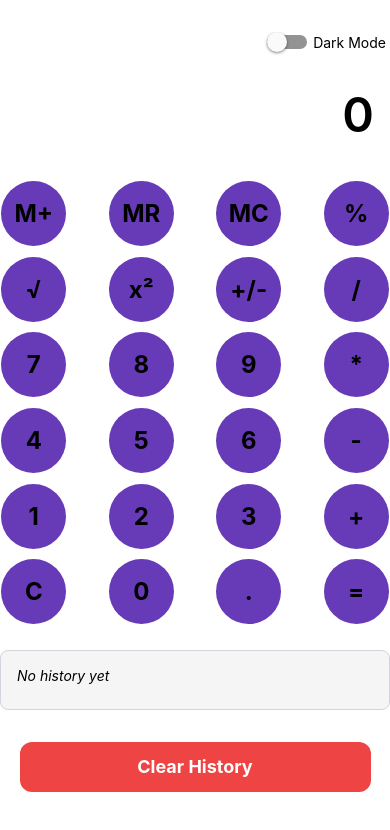
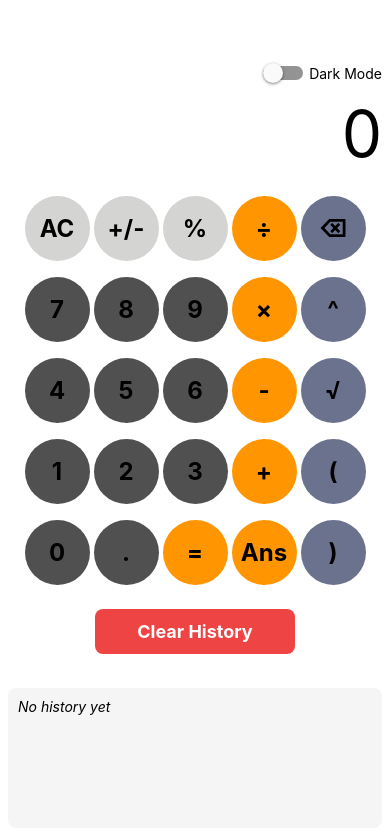
Before and after one commit to sergiomontey/multiCalculator, a React Native app in the folder myCalculator/: screen / in a window 390 px wide. Shown: the top 830 px of the page. Built offline with nearby package versions, Linux system fonts and the light colour scheme.

Commit message:
Changed Calculator logic
updated logic

```diff
--- a/myCalculator/components/CalculatorButton.tsx
+++ b/myCalculator/components/CalculatorButton.tsx
@@ -3,14 +3,15 @@
  * Author: Sergio Montecinos
  * Date: April 30, 2025
  * Description:
- *   A reusable calculator button that supports both standard and clear-button styling,
- *   dynamically themed for dark and light modes.
+ *   A hybrid calculator button component that supports dynamic theming (light/dark)
+ *   and fixed iOS-style types ('dark', 'light', 'accent', 'clear', 'default').
+ *   This balances aesthetic consistency with dynamic adaptability.
  * Design Pattern:
+ *   - Strategy Pattern via `type` mapping
  *   - Presentational Component Pattern
- *   - Strategy Pattern via conditional props
- * Principles Applied:
+ * Principles:
+ *   - Open/Closed Principle
  *   - Separation of Concerns
- *   - Open/Closed Principle
  *   - DRY (Don't Repeat Yourself)
  */
 
@@ -20,29 +21,42 @@ import styles from '../styles/buttonStyles';
 import { colors } from '../styles/theme';
 import { useTheme } from '../context/ThemeContext';
 
+// Supported button types
+type ButtonType = 'default' | 'clear' | 'dark' | 'light' | 'accent' | 'utility';
+
 interface Props {
   label: string;
   onPress: () => void;
-  type?: 'clear' | 'default';
+  type?: ButtonType;
 }
 
 export default function CalculatorButton({ label, onPress, type = 'default' }: Props) {
   const { isDark } = useTheme();
   const themeColors = isDark ? colors.dark : colors.light;
 
-  const isClear = type === 'clear';
+  // Style mapping strategy
+  const styleMap: Record<ButtonType, any> = {
+    default: [styles.button, { backgroundColor: themeColors.primary }],
+    clear: [styles.clearButton],
+    dark: [styles.button, styles.dark],
+    light: [styles.button, styles.light],
+    accent: [styles.button, styles.accent],
+    utility: [styles.button, styles.utility],
+  // Add more styles as needed
+  };
 
-  const buttonStyle = isClear
-    ? [styles.clearButton]
-    : [styles.button, { backgroundColor: themeColors.primary }];
-
-  const textStyle = isClear
-    ? styles.clearText
-    : [styles.text, { color: themeColors.text }];
+  const textStyleMap: Record<ButtonType, any> = {
+    default: [styles.text, { color: themeColors.text }],
+    clear: styles.clearText,
+    dark: styles.text,
+    light: styles.text,
+    accent: styles.text,
+    utility: styles.text, // ✅ reuse default text style
+  };
 
   return (
-    <TouchableOpacity style={buttonStyle} onPress={onPress}>
-      <Text style={textStyle}>{label}</Text>
+    <TouchableOpacity style={styleMap[type]} onPress={onPress}>
+      <Text style={textStyleMap[type]}>{label}</Text>
     </TouchableOpacity>
   );
 }
--- a/myCalculator/screens/HomeScreen.tsx
+++ b/myCalculator/screens/HomeScreen.tsx
@@ -3,14 +3,14 @@
  * Author: Sergio Montecinos
  * Date: April 30, 2025
  * Description:
- *   Main calculator interface. Includes input display, theme toggle, responsive button grid,
- *   history viewer, and clear history functionality.
+ *   Main calculator screen with 5-column layout including utility buttons and 'Ans' support.
+ *   Clean iOS-style layout with dark/light themes and scrollable history.
  * Design Pattern:
  *   - Container Component Pattern
  * Principles:
- *   - SRP (Single Responsibility Principle)
- *   - Composition over Inheritance
- *   - Separation of Concerns
+ *   - SRP
+ *   - Open/Closed Principle
+ *   - Strong Typing and Layout Separation
  */
 
 import React, { useState } from 'react';
@@ -18,16 +18,20 @@ import {
   View,
   Text,
   Switch,
+  SafeAreaView,
   ScrollView,
-  SafeAreaView,
 } from 'react-native';
 import CalculatorButton from '../components/CalculatorButton';
+import globalStyles from '../styles/globalStyles';
 import { useTheme } from '../context/ThemeContext';
-import globalStyles from '../styles/globalStyles';
-import displayStyles from '../styles/displayStyles';
-import historyStyles from '../styles/historyStyles';
 import { colors } from '../styles/theme';
-import { evaluateExpression } from '../utils/calculatorLogic';
+
+type ButtonType = 'default' | 'clear' | 'dark' | 'light' | 'accent' | 'utility';
+
+type ButtonConfig = {
+  label: string;
+  type: ButtonType;
+};
 
 export default function HomeScreen() {
   const { isDark, toggleTheme } = useTheme();
@@ -37,78 +41,159 @@ export default function HomeScreen() {
   const [history, setHistory] = useState<string[]>([]);
 
   const handlePress = (value: string) => {
-    if (value === 'C') {
+    if (value === 'AC') {
       setDisplay('');
     } else if (value === '=') {
-      const result = evaluateExpression(display);
+      try {
+        const result = eval(
+          display
+            .replace(/√/g, 'Math.sqrt')
+            .replace(/\^/g, '**')
+            .replace(/÷/g, '/')
+            .replace(/×/g, '*')
+        );
         const entry = `${display} = ${result}`;
         setHistory(prev => [...prev, entry]);
         setDisplay(result.toString());
+      } catch {
+        setDisplay('Error');
+      }
+    } else if (value === '⌫') {
+      setDisplay(prev => prev.slice(0, -1));
+    } else if (value === '√') {
+      setDisplay(prev => prev + '√(');
+    } else if (value === 'Ans') {
+      const last = history.length ? history[history.length - 1].split('=')[1].trim() : '';
+      if (last) setDisplay(prev => prev + last);
+    } else if (value === '+/-') {
+      setDisplay(prev => {
+        const match = prev.match(/(-?\d+\.?\d*)$/); // match last number
+        if (!match) return prev;
+
+        const number = match[1];
+        const toggled = number.startsWith('-')
+          ? number.slice(1)
+          : `-${number}`;
+
+        return prev.slice(0, prev.length - number.length) + toggled;
+      });
     } else {
       setDisplay(prev => prev + value);
     }
   };
 
-  const handleClearHistory = () => {
-    setHistory([]);
-  };
 
-  const buttonRows = [
-    ['M+','MR', 'MC', '%'],
-    ['√', 'x²', '+/-', '/'],
-    ['7', '8', '9', '*'],
-    ['4', '5', '6', '-'],
-    ['1', '2', '3', '+'],
-    ['C', '0', '.', '='],
+  const handleClearHistory = () => setHistory([]);
+
+  const buttonRows: ButtonConfig[][] = [
+    [
+      { label: 'AC', type: 'light' },
+      { label: '+/-', type: 'light' },
+      { label: '%', type: 'light' },
+      { label: '÷', type: 'accent' },
+      { label: '⌫', type: 'utility' },
+    ],
+    [
+      { label: '7', type: 'dark' },
+      { label: '8', type: 'dark' },
+      { label: '9', type: 'dark' },
+      { label: '×', type: 'accent' },
+      { label: '^', type: 'utility' },
+    ],
+    [
+      { label: '4', type: 'dark' },
+      { label: '5', type: 'dark' },
+      { label: '6', type: 'dark' },
+      { label: '-', type: 'accent' },
+      { label: '√', type: 'utility' },
+    ],
+    [
+      { label: '1', type: 'dark' },
+      { label: '2', type: 'dark' },
+      { label: '3', type: 'dark' },
+      { label: '+', type: 'accent' },
+      { label: '(', type: 'utility' },
+    ],
+    [
+      { label: '0', type: 'dark' },
+      { label: '.', type: 'dark' },
+      { label: '=', type: 'accent' },
+      { label: 'Ans', type: 'accent' },
+      { label: ')', type: 'utility' },
+    ],
   ];
 
   return (
-    <SafeAreaView style={[globalStyles.screen, { backgroundColor: themeColors.background }]}>
-      <ScrollView keyboardShouldPersistTaps="handled">
-        {/* Toggle only (Home label removed) */}
+    <SafeAreaView style={{ flex: 1, backgroundColor: themeColors.background }}>
+      <ScrollView contentContainerStyle={{ flexGrow: 1 }}>
+        <View style={globalStyles.screen}>
+          {/* Theme Toggle */}
           <View style={{ flexDirection: 'row', justifyContent: 'flex-end', alignItems: 'center', marginBottom: 12 }}>
             <Switch value={isDark} onValueChange={toggleTheme} />
-          <Text style={{ color: themeColors.text, marginLeft: 6, paddingRight: 4 }}>Dark Mode</Text>
+            <Text style={{ color: themeColors.text, marginLeft: 6 }}>Dark Mode</Text>
           </View>
 
           {/* Display */}
-        <View style={displayStyles.container}>
-          <Text style={[displayStyles.displayText, { color: themeColors.text }]}>
+          <Text
+            style={{
+              fontSize: 64,
+              color: themeColors.text,
+              textAlign: 'right',
+              marginBottom: 16,
+            }}
+          >
             {display || '0'}
           </Text>
-        </View>
 
-        {/* Button Grid */}
+          {/* Buttons */}
           {buttonRows.map((row, rowIndex) => (
             <View key={rowIndex} style={globalStyles.row}>
-            {row.map(label => (
-              <CalculatorButton key={label} label={label} onPress={() => handlePress(label)} />
+              {row.map(({ label, type }, idx) => (
+                <CalculatorButton
+                  key={`${rowIndex}-${idx}-${label}`}
+                  label={label}
+                  onPress={() => handlePress(label)}
+                  type={type}
+                />
               ))}
             </View>
           ))}
 
-        {/* History Viewer (above clear button) */}
-        <View style={[historyStyles.container, { backgroundColor: themeColors.inputBackground }]}>
+          {/* Clear History */}
+          <CalculatorButton label="Clear History" onPress={handleClearHistory} type="clear" />
+
+          {/* Scrollable History */}
+          <View
+            style={{
+              backgroundColor: themeColors.inputBackground,
+              borderRadius: 8,
+              padding: 10,
+              marginTop: 10,
+              height: 140,
+              width: '100%',
+            }}
+          >
+            <ScrollView>
               {history.length === 0 ? (
                 <Text style={{ color: themeColors.text, fontStyle: 'italic' }}>No history yet</Text>
               ) : (
                 history.map((entry, idx) => (
-              <Text key={idx} style={[historyStyles.entry, { color: themeColors.text }]}>
+                  <Text
+                    key={idx}
+                    style={{
+                      color: themeColors.text,
+                      fontSize: 16,
+                      marginBottom: 4,
+                    }}
+                  >
                     {entry}
                   </Text>
                 ))
               )}
+            </ScrollView>
           </View>
-
-        {/* Clear History */}
-        <CalculatorButton label="Clear History" onPress={handleClearHistory} type="clear" />
+        </View>
       </ScrollView>
     </SafeAreaView>
   );
 }
-/**
- * This file serves as the main screen of the calculator application.
- * It includes the display, button grid, history viewer, and theme toggle.
- * The layout is responsive and adapts to different screen sizes.
- * The styles are applied conditionally based on the current theme (dark/light).
- */
--- a/myCalculator/styles/buttonStyles.ts
+++ b/myCalculator/styles/buttonStyles.ts
@@ -3,30 +3,27 @@
  * Author: Sergio Montecinos
  * Date: April 30, 2025
  * Description:
- *   Styles for calculator buttons. Buttons are fixed size with tighter spacing and rounder appearance.
- *   Includes a distinct "Clear History" button style for emphasis.
+ *   Styles for calculator buttons with tighter column spacing and centered layout.
+ *   Supports iOS-style circular buttons and a rectangular "Clear History" button.
  * Design Principles:
- *   - Consistent Grid Layout
- *   - Responsive Spacing
- *   - DRY and Modular Styling
+ *   - Tight Grid Spacing
+ *   - Visual Consistency
+ *   - Modular Styling
  */
 
 import { StyleSheet } from 'react-native';
 import { fontSizes, spacing } from './theme';
 
-const buttonSize = 65; // consistent size for all buttons
-const buttonSpacing = 1; // tighter spacing between buttons
-const buttonBorderRadius = 20; // rounder buttons
-const buttonFontSize = fontSizes.lg; // larger font size for better readability
-const buttonFontWeight = 'bold'; // bold text for emphasis
+const buttonSize = 65;
+const buttonBorderRadius = buttonSize / 2;
 
-const marginPercentage = 0.02; // 2% margin
 export default StyleSheet.create({
   button: {
     width: buttonSize,
     height: buttonSize,
-    margin: buttonSize * marginPercentage,                  // tighter spacing
-    borderRadius:buttonSize / 2,            // rounder buttons
+    marginHorizontal: 2,       // tightened column spacing
+    marginVertical: 4,         // optional tighter row spacing
+    borderRadius: buttonBorderRadius,
     alignItems: 'center',
     justifyContent: 'center',
   },
@@ -34,28 +31,35 @@ export default StyleSheet.create({
     fontSize: fontSizes.lg,
     fontWeight: 'bold',
   },
+  dark: {
+    backgroundColor: '#505050',
+  },
+  light: {
+    backgroundColor: '#D4D4D2',
+  },
+  accent: {
+    backgroundColor: '#FF9500',
+  },
   clearButton: {
-    width: '90%',
-    height: 50,
+    width: 200,
+    height: 45,
     backgroundColor: '#EF4444',
-    borderRadius: 12,
+    borderRadius: 8,
     justifyContent: 'center',
     alignItems: 'center',
     alignSelf: 'center',
     marginTop: spacing.md,
-    marginBottom: spacing.xl,
+    marginBottom: spacing.lg,
   },
   clearText: {
     color: '#fff',
     fontSize: fontSizes.md,
     fontWeight: 'bold',
   },
+  utility: {
+    backgroundColor: '#6B728E', // slate gray-blue
+  },
+    utilityText: {
+        color: '#fff',
+    },
 });
-/**
- * This file contains styles specifically for the calculator buttons.
- * The button styles are designed to be consistent and modular, ensuring a uniform look and feel across the application.
- * The styles are defined using React Native's StyleSheet API for better performance.
- *
- * The buttons have a fixed size with tighter spacing and a rounder appearance for a modern look.
- * A distinct "Clear History" button style is provided for emphasis, making it easily identifiable to users.
- */
--- a/myCalculator/styles/globalStyles.ts
+++ b/myCalculator/styles/globalStyles.ts
@@ -2,9 +2,14 @@
  * File: globalStyles.ts
  * Author: Sergio Montecinos
  * Date: April 30, 2025
- * Description: General layout styles used globally across screens.
- * Design Pattern: Global Style Module.
- * Principles: Single Responsibility, Reuse.
+ * Description:
+ *   Global layout styles optimized for compact 4-column calculator layout.
+ *   Ensures tight row and column alignment.
+ * Design Pattern:
+ *   - Global Style Module
+ * Principles:
+ *   - Visual Balance
+ *   - Responsive Grid Spacing
  */
 
 import { StyleSheet } from 'react-native';
@@ -13,18 +18,13 @@ import { spacing } from './theme';
 export default StyleSheet.create({
   screen: {
     flex: 1,
-      paddingTop: spacing.xl,        // add top space
-      paddingBottom: spacing.lg,     // add bottom space
-      paddingHorizontal: spacing.md, // left/right padding
+    paddingHorizontal: spacing.sm,  // smaller left/right spacing
+    paddingBottom: spacing.md,
+    justifyContent: 'flex-end',
   },
   row: {
     flexDirection: 'row',
-      justifyContent: 'space-between',
-      marginBottom: spacing.sm,
+    justifyContent: 'center',       // aligns buttons evenly
+    marginVertical: 4,              // consistent row spacing
   },
 });
-/**
- * This file contains global styles that can be reused across different components and screens.
- * It helps maintain a consistent layout and spacing throughout the application.
- * The styles are defined using React Native's StyleSheet API for better performance.
- */
```
Lines whose indentation alone changed are shown as unchanged.
